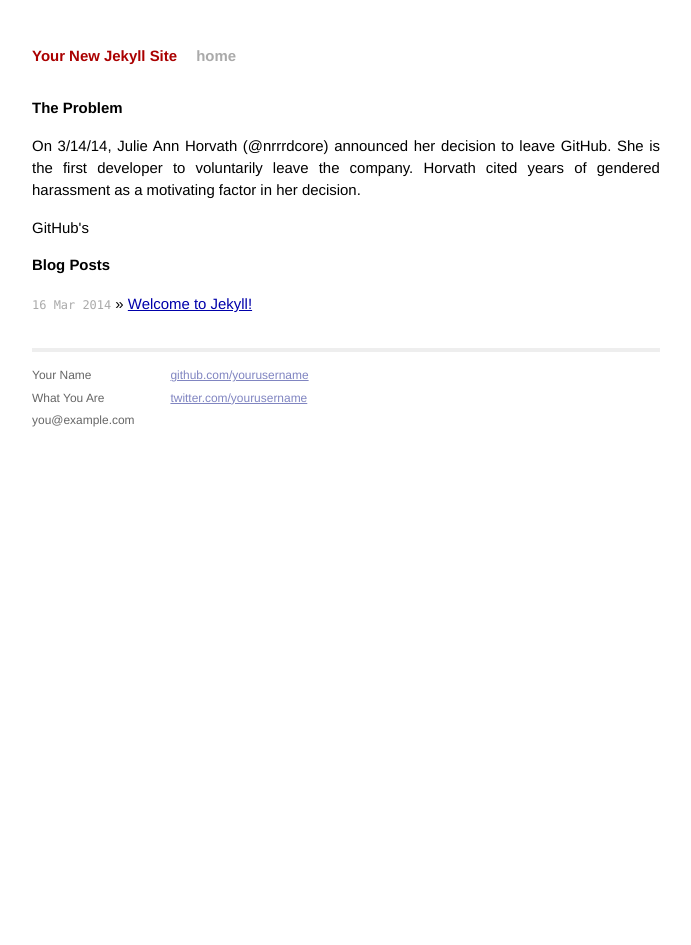
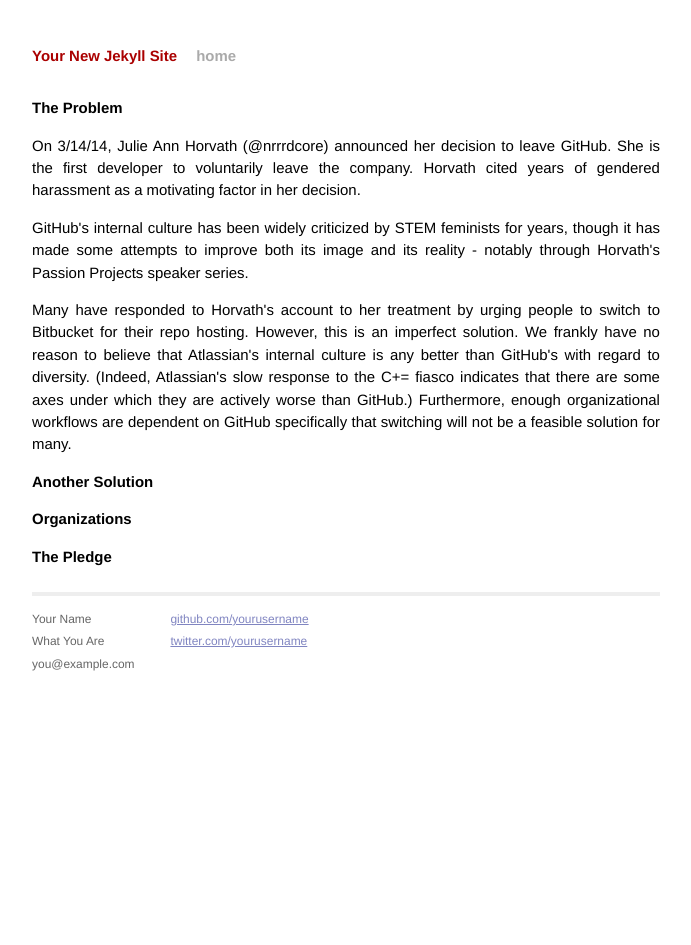
Before and after one commit to CultureOffset/cultureoffset.github.com, a Jekyll site: the page built from index.html, in a window 1280 px wide. Shown: the whole page, without its empty margins (294-985 px from the left). Built offline with Jekyll 4.4.1, drawn with Linux system fonts in a browser that asks for light colours; Markdown is read by kramdown in place of the engine named in the settings.

Commit message:
more front page copy

```diff
--- a/index.html
+++ b/index.html
@@ -6,12 +6,12 @@
 <div id="home">
   <h1>The Problem</h1>
   <p>On 3/14/14, Julie Ann Horvath (@nrrrdcore) announced her decision to leave GitHub. She is the first developer to voluntarily leave the company. Horvath cited years of gendered harassment as a motivating factor in her decision.</p>
-  <p>GitHub's</p>
+  <p>GitHub's internal culture has been widely criticized by STEM feminists for years, though it has made some attempts to improve both its image and its reality - notably through Horvath's Passion Projects speaker series.</p>
+  <p>Many have responded to Horvath's account to her treatment by urging people to switch to Bitbucket for their repo hosting. However, this is an imperfect solution. We frankly have no reason to believe that Atlassian's internal culture is any better than GitHub's with regard to diversity. (Indeed, Atlassian's slow response to the C+= fiasco indicates that there are some axes under which they are actively worse than GitHub.) Furthermore, enough organizational workflows are dependent on GitHub specifically that switching will not be a feasible solution for many.</p>
 
-  <h1>Blog Posts</h1>
-  <ul class="posts">
-    {% for post in site.posts %}
-      <li><span>{{ post.date | date_to_string }}</span> &raquo; <a href="{{ post.url }}">{{ post.title }}</a></li>
-    {% endfor %}
-  </ul>
+  <h1>Another Solution</h1>
+
+  <h1>Organizations</h1>
+
+  <h1>The Pledge</h1>
 </div>
```
